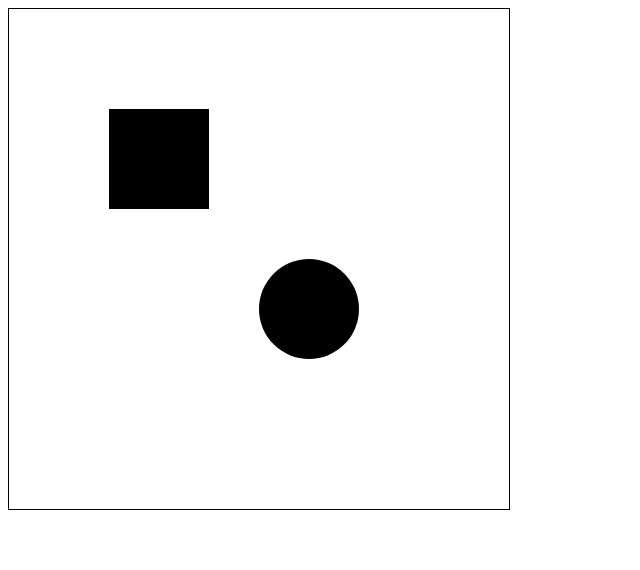
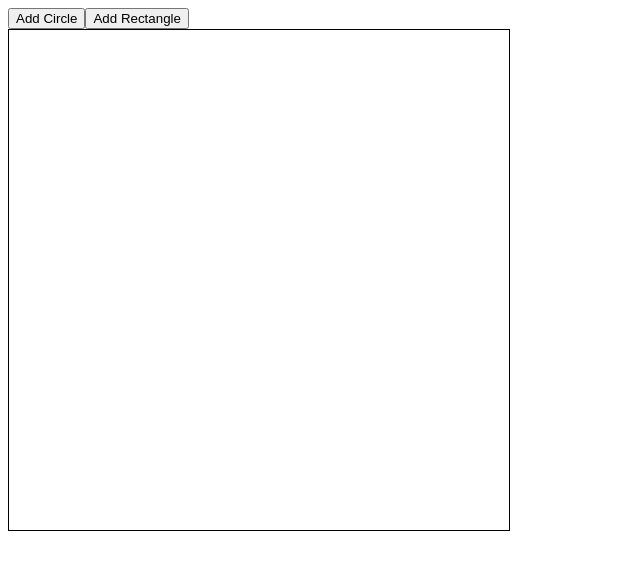
Before and after one commit to nadeemkhedr/canvas-shapes-example, a React (Create React App) app: page / in a window 1280 px wide. Shown: the top 570 px of the page, without its empty margins (0-640 px from the left). Built offline with nearby package versions, Linux system fonts and the light colour scheme.

Commit message:
✨ feat(canvas): restructure shapes drawing and add global shapes hook

```diff
--- /dev/null
+++ b/src/AddShapesButtons/index.js
@@ -0,0 +1,37 @@
+import useShapes from 'hooks/useShapes'
+
+function AddShapesButtons() {
+  const { addShape } = useShapes()
+
+  const addCircle = () => {
+    addShape('circle', {
+      x: 300,
+      y: 300,
+      radius: 50,
+      fill: 'black',
+    })
+  }
+
+  const addRectangle = () => {
+    addShape('rectangle', {
+      x: 100,
+      y: 100,
+      width: 100,
+      height: 100,
+      fill: 'black',
+    })
+  }
+
+  return (
+    <div>
+      <button type="button" onClick={addCircle}>
+        Add Circle
+      </button>
+      <button type="button" onClick={addRectangle}>
+        Add Rectangle
+      </button>
+    </div>
+  )
+}
+
+export default AddShapesButtons
--- a/src/App.js
+++ b/src/App.js
@@ -1,8 +1,16 @@
+import './App.css'
+import { ShapesProvider } from 'hooks/useShapes'
+
+import AddShapesButtons from 'AddShapesButtons'
 import Canvas from './Canvas'
-import './App.css'
 
 function App() {
-  return <Canvas />
+  return (
+    <ShapesProvider>
+      <AddShapesButtons />
+      <Canvas />
+    </ShapesProvider>
+  )
 }
 
 export default App
--- a/src/Shape/index.js
+++ b/src/Canvas/ShapeDrawer/index.js
@@ -1,10 +1,9 @@
 import rectangle from './shapes/rectangle'
 import circle from './shapes/circle'
 
-class Shape {
-  constructor(shapeType, shapeProps, canvasContext) {
-    this.shapeType = shapeType
-    switch (shapeType) {
+class ShapeDrawer {
+  constructor(shapeProps, canvasContext) {
+    switch (shapeProps.type) {
       case 'rectangle':
         this.shapeFunctions = rectangle
         break
@@ -15,19 +14,21 @@ class Shape {
         throw new Error('Unsupported shape')
     }
 
-    this.isSelected = false
     this.shapeProps = shapeProps
     this.ctx = canvasContext
   }
 
-  draw(isHover, isClicked) {
-    this.shapeFunctions.draw(this.ctx, this.shapeProps, isHover, isClicked)
+  draw(isHover) {
+    this.shapeFunctions.draw(
+      this.ctx,
+      this.shapeProps,
+      isHover,
+      this.shapeProps.isSelected
+    )
   }
 
   isMouseOver(x, y) {
     return this.shapeFunctions.isMouseOver(this.shapeProps, x, y)
   }
-
-  toggleClick() {}
 }
-export default Shape
+export default ShapeDrawer
--- a/src/Shape/shapes/circle.js
+++ b/src/Canvas/ShapeDrawer/shapes/circle.js
@@ -4,7 +4,7 @@ import {
   CLICK_THICKNESS,
   CLICK_COLOR,
   BACKGROUND_COLOR,
-} from '../../constants'
+} from 'constants.js'
 /*
 --- Circle Props ---
 const CircleProps = {
--- a/src/Shape/shapes/rectangle.js
+++ b/src/Canvas/ShapeDrawer/shapes/rectangle.js
@@ -4,7 +4,7 @@ import {
   CLICK_THICKNESS,
   CLICK_COLOR,
   BACKGROUND_COLOR,
-} from '../../constants'
+} from 'constants.js'
 /*
 --- Rectangle Props ---
 const RectangleProps = {
--- a/src/Canvas/index.js
+++ b/src/Canvas/index.js
@@ -1,81 +1,36 @@
-import { useEffect, useRef } from 'react'
+import { useEffect, useRef, useState } from 'react'
 import { CANVAS_WIDTH, CANVAS_HEIGHT } from '../constants'
-import Shape from 'Shape'
+import ShapeDrawer from './ShapeDrawer'
+import useShapes from 'hooks/useShapes'
 
 function Canvas() {
   const canvasRef = useRef(null)
+  const [mouseLoc, setMouseLoc] = useState({ x: null, y: null })
+  const { shapes } = useShapes()
 
   useEffect(() => {
-    const canvas = canvasRef.current
-    canvas.width = CANVAS_WIDTH
-    canvas.height = CANVAS_HEIGHT
-
-    const ctx = canvas.getContext('2d')
-
-    const custom = new Shape(
-      'rectangle',
-      {
-        x: 100,
-        y: 100,
-        width: 100,
-        height: 100,
-        fill: 'black',
-      },
-      ctx
-    )
-
-    const customCircle = new Shape(
-      'circle',
-      {
-        x: 300,
-        y: 300,
-        radius: 50,
-        fill: 'black',
-      },
-      ctx
-    )
-
-    custom.draw()
-    customCircle.draw()
-  }, [])
+    const ctx = canvasRef.current.getContext('2d')
+    ctx.clearRect(0, 0, CANVAS_WIDTH, CANVAS_HEIGHT)
+    shapes.forEach((shape) => {
+      const shapeDr = new ShapeDrawer(shape, ctx)
+      const isHover = shapeDr.isMouseOver(mouseLoc.x, mouseLoc.y)
+      shapeDr.draw(isHover)
+    })
+  })
 
   const handleMove = (e) => {
     const { offsetX, offsetY } = e.nativeEvent
-
-    const ctx = canvasRef.current.getContext('2d')
-    // clear and redraw
-    ctx.clearRect(0, 0, CANVAS_WIDTH, CANVAS_HEIGHT)
-    const custom = new Shape(
-      'rectangle',
-      {
-        x: 100,
-        y: 100,
-        width: 100,
-        height: 100,
-        fill: 'black',
-      },
-      ctx
-    )
-
-    const customCircle = new Shape(
-      'circle',
-      {
-        x: 300,
-        y: 300,
-        radius: 50,
-        fill: 'black',
-      },
-      ctx
-    )
-
-    const isCustomHover = custom.isMouseOver(offsetX, offsetY)
-    custom.draw(isCustomHover)
-
-    const isCustomCircleHover = customCircle.isMouseOver(offsetX, offsetY)
-    customCircle.draw(isCustomCircleHover)
+    setMouseLoc({ x: offsetX, y: offsetY })
   }
 
-  return <canvas ref={canvasRef} onMouseMove={handleMove} />
+  return (
+    <canvas
+      ref={canvasRef}
+      onMouseMove={handleMove}
+      width={CANVAS_WIDTH}
+      height={CANVAS_HEIGHT}
+    />
+  )
 }
 
 export default Canvas
--- /dev/null
+++ b/src/hooks/useShapes.js
@@ -0,0 +1,34 @@
+import React, { useState, useContext } from 'react'
+
+const ShapesContext = React.createContext({})
+
+const ShapesProvider = ({ children }) => {
+  const [shapes, setShapes] = useState([])
+  const addShapeFunc = (type, shape) => {
+    setShapes([
+      ...shapes,
+      {
+        type,
+        isSelected: false,
+        ...shape,
+      },
+    ])
+  }
+
+  const shapesContext = {
+    shapes: shapes,
+    addShape: addShapeFunc,
+    setShapes: setShapes,
+  }
+
+  return (
+    <ShapesContext.Provider value={shapesContext}>
+      {children}
+    </ShapesContext.Provider>
+  )
+}
+
+const useShapes = () => useContext(ShapesContext)
+
+export { ShapesProvider }
+export default useShapes
```
